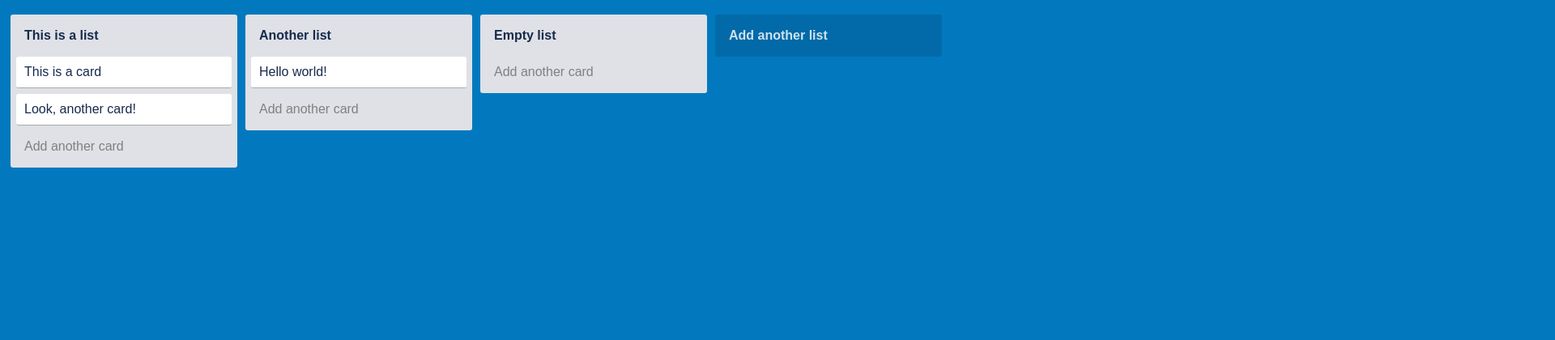
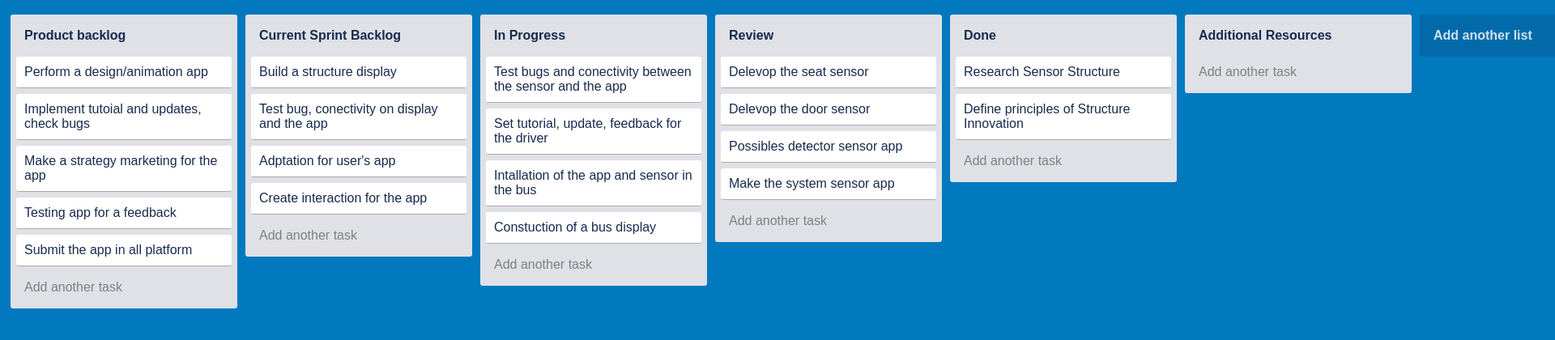
Before and after one commit to Carolina995/csp-ps_ca3, a plain HTML site: page index.html in a window 1280 px wide. Shown: the top 420 px of the page at 81% size, 1920 px wide, since content can reach past the window. Drawn offline with nearby package versions, Linux system fonts and the light colour scheme.

Commit message:
Change the Titles and cards

```diff
--- a/index.html
+++ b/index.html
@@ -10,25 +10,58 @@
 <!-- partial:index.partial.html -->
 <div id="main">
   <div class="list">
-    <div class="title removable editable">This is a list</div>
+    <div class="title removable editable">Product backlog</div>
     <div class="content">
-      <div class="card removable editable">This is a card</div>
-      <div class="card removable editable" style="">Look, another card!</div>
-    </div>
-    <div class="add-card editable">Add another card</div>
+      <div class="card removable editable">Perform a design/animation app </div>
+      <div class="card removable editable" style="">Implement tutoial and updates, check bugs</div>
+      <div class="card removable editable" style="">Make a strategy marketing for the app</div>
+    </div><div class="card removable editable">Testing app for a feedback</div>
+    <div class="card removable editable">Submit the app in all platform</div>
+    <div class="add-card editable">Add another task</div>
   </div>
   <div class="list">
-    <div class="title removable editable">Another list</div>
+    <div class="title removable editable">Current Sprint Backlog</div>
     <div class="content">
-      <div class="card removable editable">Hello world!</div>
-    </div>
-    <div class="add-card editable">Add another card</div>
+      <div class="card removable editable">Build a structure display </div>
+      <div class="card removable editable">Test bug, conectivity on display and the app</div>
+      <div class="card removable editable">Adptation for user's app</div>
+      <div class="card removable editable">Create interaction for the app</div>
+    <div class="add-card editable">Add another task</div>
   </div>
-  <div class="list">
-    <div class="title removable editable">Empty list</div>
+  </div>
+    <div class="list">
+    <div class="title removable editable">In Progress</div>
     <div class="content"></div>
-    <div class="add-card editable">Add another card</div>
+    <div class="card removable editable">Test bugs and conectivity between the sensor and the app</div>
+    <div class="card removable editable">Set tutorial, update, feedback for the driver</div>
+    <div class="card removable editable">Intallation of the app and sensor in the bus</div>
+    <div class="card removable editable">Constuction of a bus display</div>
+    <div class="add-card editable">Add another task</div>
   </div>
+</div>
+<div class="list">
+  <div class="title removable editable">Review</div>
+  <div class="content"></div>
+  <div class="card removable editable">Delevop the seat sensor</div>
+  <div class="card removable editable">Delevop the door sensor</div>
+  <div class="card removable editable">Possibles detector sensor app</div>
+  <div class="card removable editable">Make the system sensor app </div>
+  <div class="add-card editable">Add another task</div>
+</div>
+</div>
+<div class="list">
+  <div class="title removable editable">Done</div>
+  <div class="content"></div>
+  <div class="card removable editable">Research Sensor Structure</div>
+  <div class="card removable editable">Define principles of Structure Innovation </div>
+  <div class="add-card editable">Add another task</div>
+</div>
+</div>
+<div class="list">
+  <div class="title removable editable">Additional Resources</div>
+  <div class="content"></div>
+  <div class="add-card editable">Add another task</div>
+</div>
 </div>
 
 <div class="add-list">
```
